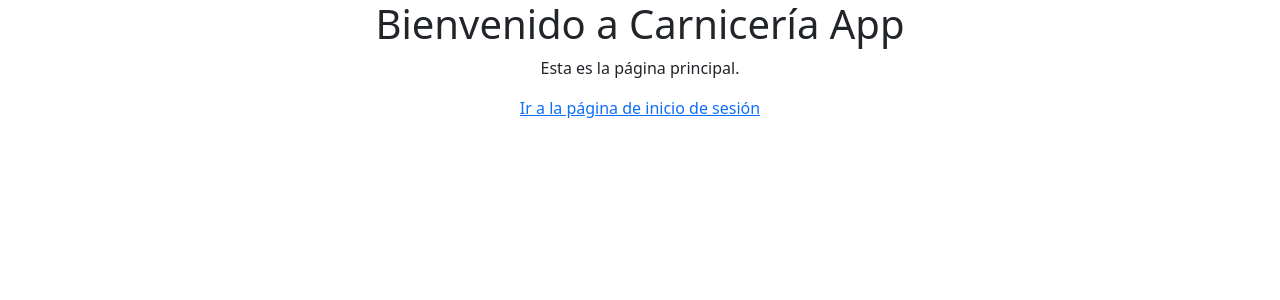
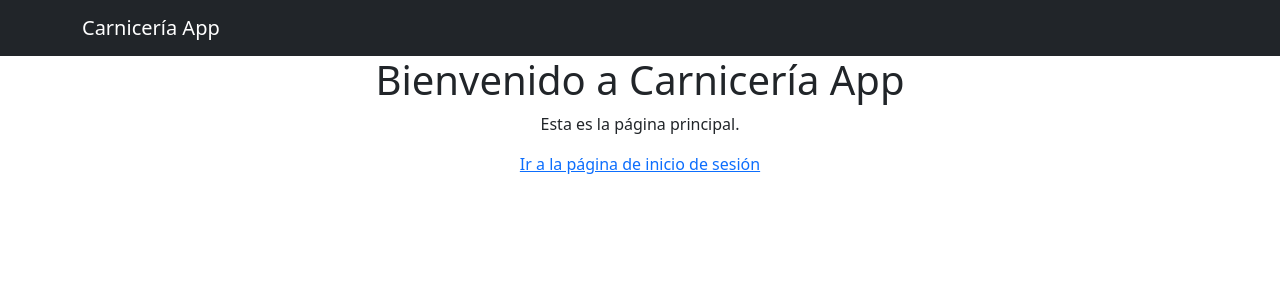
Before and after one commit to usuariopablodaniel/carniceria-app, a React (Create React App) app in the folder frontend/: page / in a window 1280 px wide. Shown: the top 300 px of the page. Built offline with nearby package versions, Linux system fonts and the light colour scheme.

Commit message:
feat(frontend): Navbar básico funcional (solo título-enlace)

```diff
--- a/frontend/src/App.js
+++ b/frontend/src/App.js
@@ -3,6 +3,8 @@ import './App.css'; // Si quieres mantener tu CSS
 
 // Importaciones de React Router DOM
 import { BrowserRouter as Router, Routes, Route } from 'react-router-dom';
+
+import AppNavbar from './components/AppNavbar'; // Asegúrate de que la ruta sea correcta
 
 // ... otras importaciones
 import ProductListPage from './pages/ProductListPage'; // <-- Añade esta línea
@@ -18,13 +20,14 @@ import RegisterPage from './pages/RegisterPage';
 // *** NUEVA IMPORTACIÓN: El componente para manejar el éxito de Google ***
 import AuthSuccessHandler from './components/AuthSuccessHandler';
 
+
 function App() {
   return (
     // Envuelve toda tu aplicación con Router
     <Router>
       <div className="App">
         {/* Aquí podrías tener un Navbar o componentes comunes a todas las páginas */}
-
+        <AppNavbar />
         {/* Aquí defines tus rutas usando Routes y Route */}
         <Routes>
           {/* Ruta para la página de inicio */}
--- /dev/null
+++ b/frontend/src/components/AppNavbar.js
@@ -0,0 +1,39 @@
+import React from 'react';
+import { Navbar, Nav, Container, Button } from 'react-bootstrap';
+import { LinkContainer } from 'react-router-bootstrap';
+import { useNavigate, Link } from 'react-router-dom';
+
+
+const AppNavbar = () => {
+  const navigate = useNavigate();
+
+  const handleLogout = () => {
+    console.log('Cerrando sesión...');
+    navigate('/login');
+    window.location.reload();
+  };
+
+  return (
+    <Navbar bg="dark" variant="dark" expand="lg">
+      <Container>
+        {/* Este es el único LinkContainer que dejamos por ahora */}
+        <LinkContainer to="/">
+          <Navbar.Brand>Carnicería App</Navbar.Brand>
+        </LinkContainer>
+
+        <Navbar.Toggle aria-controls="basic-navbar-nav" />
+        <Navbar.Collapse id="basic-navbar-nav">
+          {/* Eliminamos temporalmente todas las demás Navs y Links */}
+          <Nav className="me-auto"></Nav>
+          <Nav>
+             {/* Eliminamos temporalmente la lógica de botones */}
+             {/* Puedes descomentar esto después de que el Navbar se muestre */}
+             {/* <Button variant="outline-light" onClick={handleLogout}>Cerrar Sesión</Button> */}
+          </Nav>
+        </Navbar.Collapse>
+      </Container>
+    </Navbar>
+  );
+};
+
+export default AppNavbar;
```
Also changed, not shown: frontend/package.json (+8 -8 lines), 1 other file (tests, documents, lock files or other folders).
